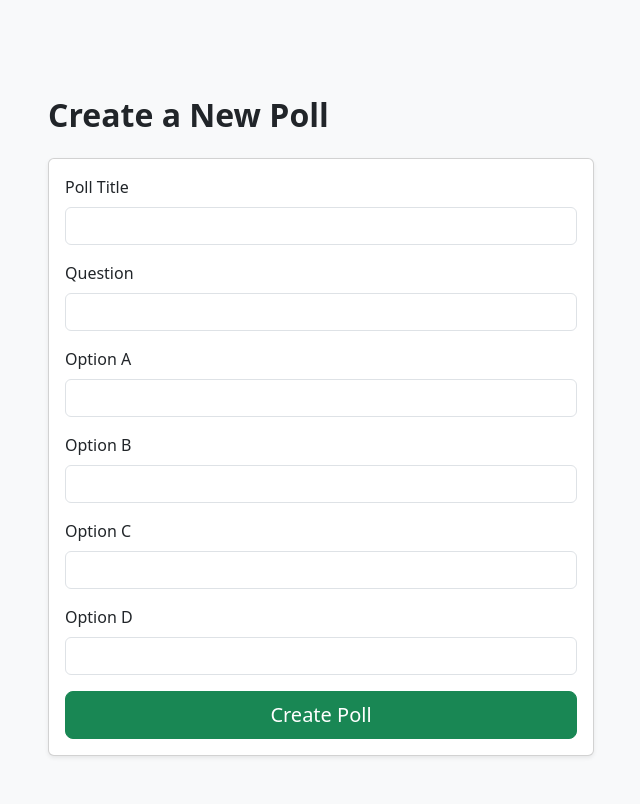
After one commit to ITECH-Group-DD-miniMenti/ITECH-miniMenti, a Django app: page /create_poll/ in a window 1280 px wide. The commit adds this page. Shown: the whole page, without its empty margins (319-959 px from the left). Run offline with Django 5.2, Linux system fonts and the light colour scheme.

Commit message:
Complete poll creation flow and show latest poll on dashboard

```diff
--- a/core/urls.py
+++ b/core/urls.py
@@ -4,7 +4,7 @@ from . import views
 urlpatterns = [
     path("", views.home, name="home"),
     path("join/", views.join, name="join"),
-    path("login/", views.login_view, name="login"),
     path("vote/<str:code>/", views.vote, name="vote"),
     path("dashboard/", views.dashboard, name="dashboard"),
+    path("create_poll/", views.create_poll, name="create_poll"),
 ]
--- a/core/views.py
+++ b/core/views.py
@@ -1,7 +1,6 @@
-from django.shortcuts import render
 from polls.models import Session, Question, Vote
 from django.shortcuts import render, redirect
-from django.db.models import Count
+from django.contrib.auth.models import User
 
 def home(request):
     return render(request, "core/home.html")
@@ -70,7 +69,7 @@ def vote(request, code):
 
 
 def dashboard(request):
-    question = Question.objects.first()
+    question = Question.objects.order_by("-id").first()
 
     if not question:
         return render(request, "core/dashboard.html", {
@@ -90,3 +89,33 @@ def dashboard(request):
         "question": question,
         "results": results
     })
+
+def create_poll(request):
+    if request.method == "POST":
+        title = request.POST.get("title")
+        question_text = request.POST.get("question_text")
+        option_a = request.POST.get("option_a")
+        option_b = request.POST.get("option_b")
+        option_c = request.POST.get("option_c")
+        option_d = request.POST.get("option_d")
+
+        host = User.objects.first()
+
+        session = Session.objects.create(
+            title=title,
+            host=host,
+            is_active=True
+        )
+
+        Question.objects.create(
+            session=session,
+            text=question_text,
+            option_a=option_a,
+            option_b=option_b,
+            option_c=option_c,
+            option_d=option_d
+        )
+
+        return redirect("dashboard")
+
+    return render(request, "core/create_poll.html")
--- /dev/null
+++ b/templates/core/create_poll.html
@@ -0,0 +1,47 @@
+{% extends "base.html" %}
+
+{% block title %}Create Poll - miniMenti{% endblock %}
+
+{% block content %}
+<div class="row justify-content-center py-5">
+    <div class="col-md-8 col-lg-6">
+        <h2 class="fw-bold mb-4">Create a New Poll</h2>
+
+        <form method="post" class="card card-body shadow-sm">
+            {% csrf_token %}
+
+            <div class="mb-3">
+                <label class="form-label">Poll Title</label>
+                <input type="text" name="title" class="form-control" required>
+            </div>
+
+            <div class="mb-3">
+                <label class="form-label">Question</label>
+                <input type="text" name="question_text" class="form-control" required>
+            </div>
+
+            <div class="mb-3">
+                <label class="form-label">Option A</label>
+                <input type="text" name="option_a" class="form-control" required>
+            </div>
+
+            <div class="mb-3">
+                <label class="form-label">Option B</label>
+                <input type="text" name="option_b" class="form-control" required>
+            </div>
+
+            <div class="mb-3">
+                <label class="form-label">Option C</label>
+                <input type="text" name="option_c" class="form-control">
+            </div>
+
+            <div class="mb-3">
+                <label class="form-label">Option D</label>
+                <input type="text" name="option_d" class="form-control">
+            </div>
+
+            <button type="submit" class="btn btn-success btn-lg">Create Poll</button>
+        </form>
+    </div>
+</div>
+{% endblock %}
--- a/templates/core/dashboard.html
+++ b/templates/core/dashboard.html
@@ -10,7 +10,9 @@
 <div class="py-4">
     <div class="d-flex justify-content-between align-items-center mb-4">
         <h2 class="fw-bold">My Polls</h2>
-        <a href="#" class="btn btn-success btn-lg shadow-sm">+ Create Poll</a>
+        <a href="{% url 'create_poll' %}" class="btn btn-success btn-lg shadow-sm">
+            + Create Poll
+        </a>
     </div>
 
     {% if question %}
```
